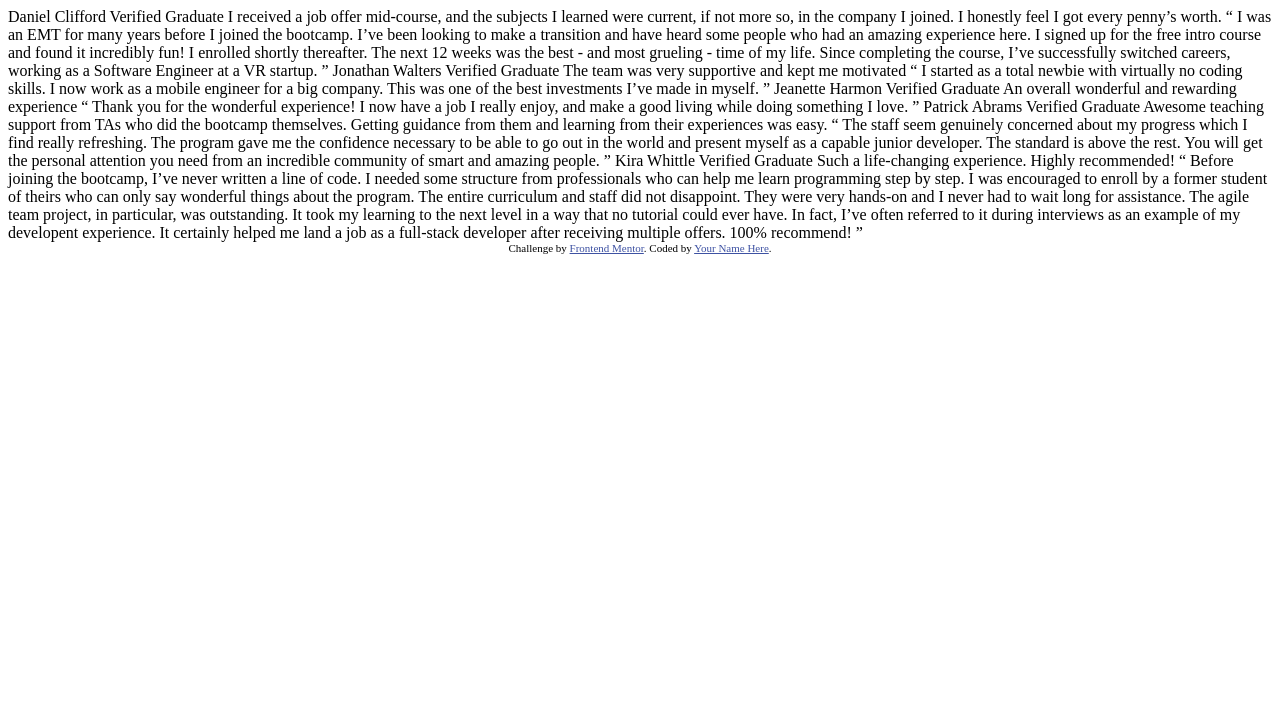
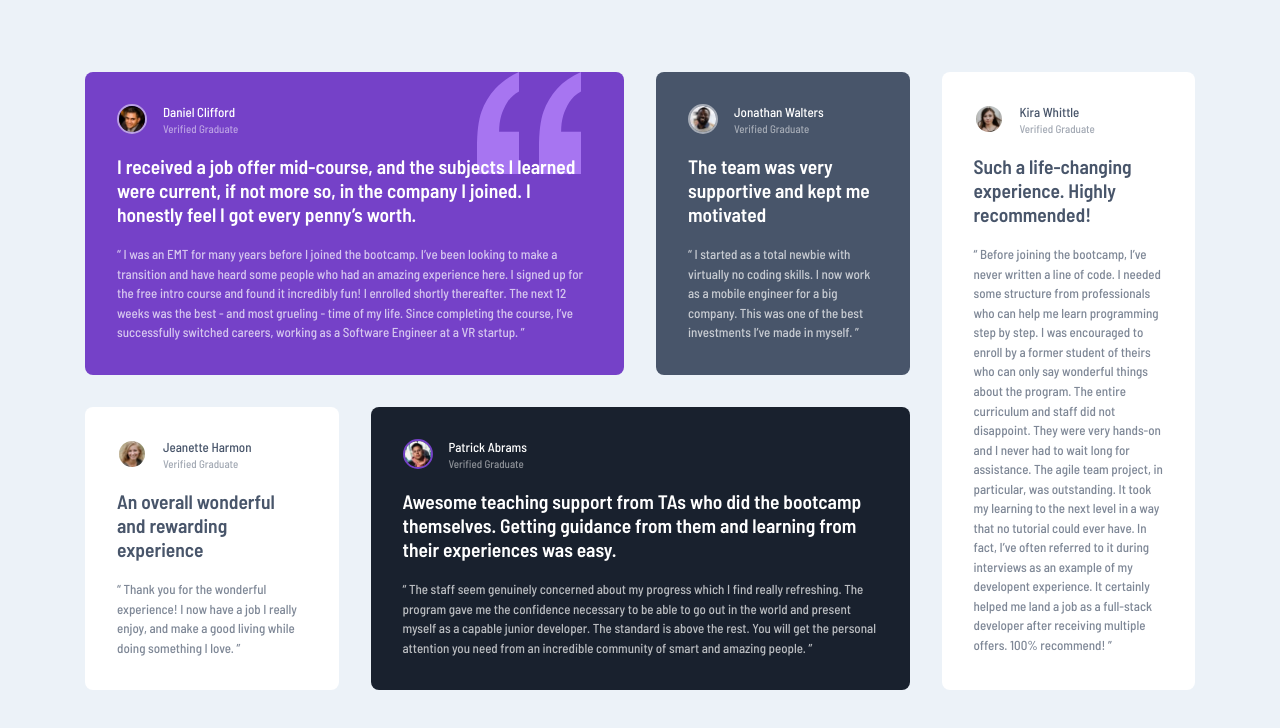
Before and after one commit to apangkko/testimonials-grid-section-main, a plain HTML site: page index.html in a window 1280 px wide. Drawn offline with Linux system fonts and the light colour scheme.

Commit message:
submit solution

```diff
--- a/index.html
+++ b/index.html
@@ -6,71 +6,97 @@
 
   <link rel="icon" type="image/png" sizes="32x32" href="./images/favicon-32x32.png">
 
-  <title>Frontend Mentor | [Challenge Name Here]</title>
+  <link rel="stylesheet" href="style.css">
 
-  <!-- Feel free to remove these styles or customise in your own stylesheet 👍 -->
-  <style>
-    .attribution { font-size: 11px; text-align: center; }
-    .attribution a { color: hsl(228, 45%, 44%); }
-  </style>
+  <link rel="preconnect" href="https://fonts.googleapis.com">
+  <link rel="preconnect" href="https://fonts.gstatic.com" crossorigin>
+  <link href="https://fonts.googleapis.com/css2?family=Barlow+Semi+Condensed:wght@500;600&display=swap" rel="stylesheet">
+
+  <title>Frontend Mentor | Testimonials grid section</title>
+
 </head>
 <body>
-  Daniel Clifford
-  Verified Graduate
-
-  I received a job offer mid-course, and the subjects I learned were current, if not more so,
-  in the company I joined. I honestly feel I got every penny’s worth.
-
-  “ I was an EMT for many years before I joined the bootcamp. I’ve been looking to make a
+  <main>
+    <!-- Testimonial 1 -->
+    <article class="testimonial-card card-violet" >
+      <div class="student">
+        <img src="./images/image-daniel.jpg" alt="student-photo" class="student-photo">
+        <div>
+          <p class="student-name">Daniel Clifford</p>
+          <p class="student-status">Verified Graduate</p>
+        </div>
+      </div>
+      <h2 class="testimonial-title">I received a job offer mid-course, and the subjects I learned were current, if not more so,
+  in the company I joined. I honestly feel I got every penny’s worth.</h2>
+      <p class="testimonial-desc">“ I was an EMT for many years before I joined the bootcamp. I’ve been looking to make a
   transition and have heard some people who had an amazing experience here. I signed up
   for the free intro course and found it incredibly fun! I enrolled shortly thereafter.
   The next 12 weeks was the best - and most grueling - time of my life. Since completing
-  the course, I’ve successfully switched careers, working as a Software Engineer at a VR startup. ”
-
-  Jonathan Walters
-  Verified Graduate
-
-  The team was very supportive and kept me motivated
-
-  “ I started as a total newbie with virtually no coding skills. I now work as a mobile engineer
-  for a big company. This was one of the best investments I’ve made in myself. ”
-
-  Jeanette Harmon
-  Verified Graduate
-
-  An overall wonderful and rewarding experience
-
-  “ Thank you for the wonderful experience! I now have a job I really enjoy, and make a good living
-  while doing something I love. ”
-
-  Patrick Abrams
-  Verified Graduate
-
-  Awesome teaching support from TAs who did the bootcamp themselves. Getting guidance from them and
-  learning from their experiences was easy.
-
-  “ The staff seem genuinely concerned about my progress which I find really refreshing. The program
+  the course, I’ve successfully switched careers, working as a Software Engineer at a VR startup. ”</p>
+    </article>
+    <!-- Testimonial 2 -->
+    <article class="testimonial-card card-gray" >
+      <div class="student">
+        <img src="./images/image-jonathan.jpg" alt="student-photo" class="student-photo">
+        <div>
+          <p class="student-name">Jonathan Walters</p>
+          <p class="student-status">Verified Graduate</p>
+        </div>
+      </div>
+      <h2 class="testimonial-title">The team was very supportive and kept me motivated</h2>
+      <p class="testimonial-desc">“ I started as a total newbie with virtually no coding skills. I now work as a mobile engineer
+  for a big company. This was one of the best investments I’ve made in myself. ”</p>
+    </article>
+    <!-- Testimonial 3 -->
+    <article class="testimonial-card card-white" >
+      <div class="student">
+        <img src="./images/image-jeanette.jpg" alt="student-photo" class="student-photo">
+        <div>
+          <p class="student-name">Jeanette Harmon</p>
+          <p class="student-status">Verified Graduate</p>
+        </div>
+      </div>
+      <h2 class="testimonial-title">An overall wonderful and rewarding experience</h2>
+      <p class="testimonial-desc">“ Thank you for the wonderful experience! I now have a job I really enjoy, and make a good living
+  while doing something I love. ”</p>
+    </article>
+    <!-- Testimonial 4 -->
+    <article class="testimonial-card card-black" >
+      <div class="student">
+        <img src="./images/image-patrick.jpg" alt="student-photo" class="student-photo">
+        <div>
+          <p class="student-name">Patrick Abrams</p>
+          <p class="student-status">Verified Graduate</p>
+        </div>
+      </div>
+      <h2 class="testimonial-title">Awesome teaching support from TAs who did the bootcamp themselves. Getting guidance from them and
+  learning from their experiences was easy.</h2>
+      <p class="testimonial-desc">“ The staff seem genuinely concerned about my progress which I find really refreshing. The program
   gave me the confidence necessary to be able to go out in the world and present myself as a capable
   junior developer. The standard is above the rest. You will get the personal attention you need from
-  an incredible community of smart and amazing people. ”
-
-  Kira Whittle
-  Verified Graduate
-
-  Such a life-changing experience. Highly recommended!
-
-  “ Before joining the bootcamp, I’ve never written a line of code. I needed some structure from
+  an incredible community of smart and amazing people. ”</p>
+    </article>
+    <!-- Testimonial 5 -->
+    <article class="testimonial-card card-white" >
+      <div class="student">
+        <img src="./images/image-kira.jpg" alt="student-photo" class="student-photo">
+        <div>
+          <p class="student-name">Kira Whittle</p>
+          <p class="student-status">Verified Graduate</p>
+        </div>
+      </div>
+      <h2 class="testimonial-title">Such a life-changing experience. Highly recommended!</h2>
+      <p class="testimonial-desc">“ Before joining the bootcamp, I’ve never written a line of code. I needed some structure from
   professionals who can help me learn programming step by step. I was encouraged to enroll by a former
   student of theirs who can only say wonderful things about the program. The entire curriculum and staff
   did not disappoint. They were very hands-on and I never had to wait long for assistance. The agile team
   project, in particular, was outstanding. It took my learning to the next level in a way that no tutorial
   could ever have. In fact, I’ve often referred to it during interviews as an example of my developent
   experience. It certainly helped me land a job as a full-stack developer after receiving multiple offers.
-  100% recommend! ”
+  100% recommend! ”</p>
+    </article>
 
-  <div class="attribution">
-    Challenge by <a href="https://www.frontendmentor.io?ref=challenge" target="_blank">Frontend Mentor</a>.
-    Coded by <a href="#">Your Name Here</a>.
-  </div>
+  </main>
+
 </body>
 </html>
--- /dev/null
+++ b/style.css
@@ -0,0 +1,186 @@
+:root {
+    /* primary color */
+    --clr-violet: hsl(263, 55%, 52%);
+    --clr-darkGrayishBlue: hsl(217, 19%, 35%);
+    --clr-darkBlackishBlue: hsl(219, 29%, 14%);
+    --clr-white: hsl(0, 0%, 100%);
+
+    /* neutral color */
+    --clr-lightGray: hsl(0, 0%, 81%);
+    --clr-lightGrayishBlue: hsl(210, 46%, 95%);
+}
+
+/* ---------- Resets ---------- */
+
+* {
+    box-sizing: border-box;
+}
+
+body, p, h2 {
+    margin: 0;
+}
+
+html {
+    font-family: 'Barlow Semi Condensed', sans-serif;
+}
+
+/* ---------- Styles ---------- */
+
+body {
+    background-color: var(--clr-lightGrayishBlue);
+    padding: 4.5rem 1rem;
+    font-size: 0.813rem;
+}
+
+main {
+    display: grid;
+    gap: 1.5rem;
+    max-width: 1110px;
+    min-height: 100vh;
+    margin-inline: auto;
+}
+
+.testimonial-card {
+    display: grid;
+    gap: 1.2rem;
+    border-radius: .5rem;
+    padding: 2rem;
+    color: var(--clr-white);
+}
+
+.testimonial-card:first-child {
+    background-image: url('./images/bg-pattern-quotation.svg');
+    background-repeat: no-repeat;
+    background-position: 90% 0;
+}
+
+.testimonial-card:nth-child(5n-4) {
+    background-color: var(--clr-violet);
+}
+
+.testimonial-card:nth-child(5n-3) {
+    background-color: var(--clr-darkGrayishBlue);
+}
+
+.testimonial-card:is(:nth-child(5n-2), :nth-child(5n)) {
+    color: var(--clr-darkGrayishBlue);
+    background-color: var(--clr-white);
+}
+
+.testimonial-card:nth-child(5n-1) {
+    background-color: var(--clr-darkBlackishBlue);
+}
+
+.student {
+    display: flex;
+    gap: 1rem;
+}
+
+.student-photo {
+    width: 30px;
+    height: 30px;
+    border-radius: 50%;
+    border: 2px solid rgba(255 , 255, 255, .5);
+}
+
+.card-black .student-photo {
+    border-color: var(--clr-violet);
+}
+
+.student-status {
+    font-size: 0.688rem;
+    margin-top: 2px;
+    opacity: 0.5;
+}
+
+.testimonial-desc {
+    opacity: 0.7;
+    line-height: 1.5;
+}
+
+@media only screen and (min-width: 1110px) {
+    main {
+        grid-template-columns: repeat(4, 1fr);
+        grid-auto-flow: dense;
+        align-content: start;
+        gap: 2rem;
+    }
+
+    .testimonial-card {
+        align-content: start;
+    }
+
+    .testimonial-card:nth-child(5n-4) {
+        /* grid-area: card1; */
+        grid-column: 1 / 3;
+    }
+
+    .testimonial-card:nth-child(5n-3) {
+        /* grid-area: card2; */
+        grid-column: 3 / 4;
+    }
+
+    .testimonial-card:nth-child(5n-2) {
+        /* grid-area: card3; */
+        grid-column: 1 / 2;
+    }
+
+    .testimonial-card:nth-child(5n-1) {
+        /* grid-area: card4; */
+        grid-column: 2 / 4;
+    }
+
+    .testimonial-card:nth-child(5n) {
+        /* grid-area: card5; */
+        grid-row: span 2 ;
+        grid-column: 4 / 5 ;
+    }
+
+}
+
+@media only screen and (min-width: 768px) {
+    main {
+        grid-template-columns: repeat(3, 1fr);
+        grid-auto-flow: dense;
+        align-content: start;
+    }
+
+    .testimonial-card {
+        align-content: start;
+    }
+
+    .testimonial-card:nth-child(5n-4) {
+        grid-column: 1 / 3;
+    }
+
+    .testimonial-card:nth-child(5n-3) {
+        grid-column: 3 / 4;
+    }
+
+    .testimonial-card:nth-child(5n-2) {
+        grid-column: 1 / 2;
+    }
+
+    .testimonial-card:nth-child(5n-1) {
+        grid-column: 2 / 4;
+    }
+
+    .testimonial-card:nth-child(5n) {
+
+        grid-column: 1 / 4 ;
+    }
+
+}
+
+@media only screen and (min-width: 1110px) {
+    main {
+        grid-template-columns: repeat(4, 1fr);
+        gap: 2rem;
+    }
+
+    .testimonial-card:nth-child(5n) {
+        grid-row: span 2 ;
+        grid-column: 4 / 5 ;
+    }
+
+}
```
Also changed, not shown: design/desktop-preview.jpg (deleted).
